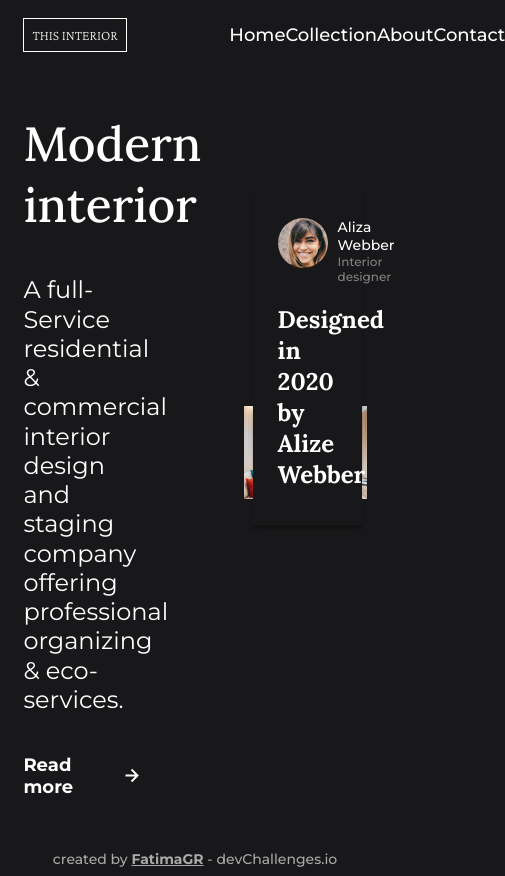
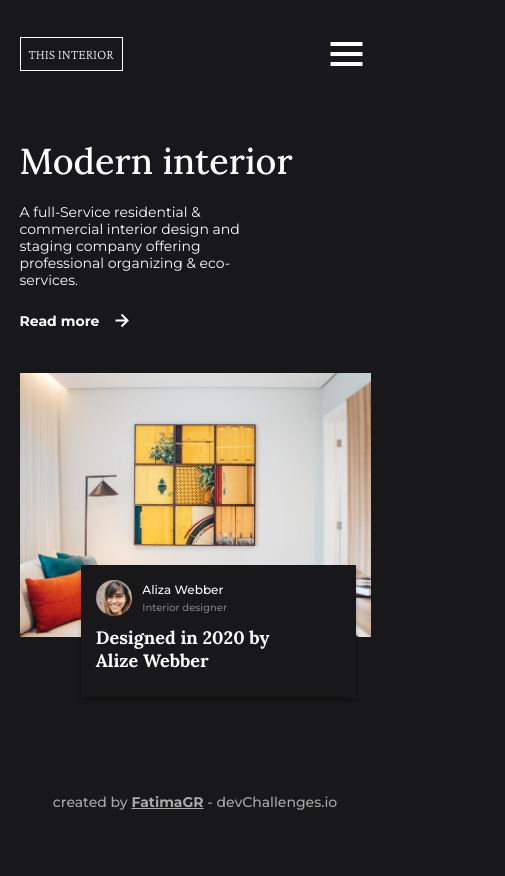
Before and after one commit to FatimaGR/Interior-consultant-solution, a plain HTML site: page index.html in a window 390 px wide. Shown: the whole page, 505 px wide, since content can reach past the window. After the commit the page ends 844 px from the top, so only its background shows below. Drawn offline with nearby package versions, Linux system fonts and the light colour scheme.

Commit message:
Added mobile styles

```diff
--- a/index.html
+++ b/index.html
@@ -16,7 +16,7 @@
     <header>
       <p class="logo">This interior</p>
       <div class="hamburguer">
-        <i class='bx bx-menu'></i>
+        <i class='bx bx-menu bx-lg'></i>
       </div>
       <ul>
         <div class="close">
--- a/styles.css
+++ b/styles.css
@@ -16,6 +16,7 @@ body {
 header{
   display: flex;
   justify-content: space-between;
+  align-items: center;
   width: 100%;
   box-sizing: border-box;
   padding: 10px 0;
@@ -102,7 +103,7 @@ header ul a:hover{
   flex-direction: column;
   gap: 20px;
   padding: 25px;
-  padding-bottom: 35px ;
+  padding-bottom: 35px;
   position: absolute;
   right: 4%;
   bottom: -20%;
@@ -159,3 +160,77 @@ footer a:hover{
 .hamburguer, .close{
   display: none;
 }
+
+@media (max-width: 900px){
+  header ul{
+    gap: 10px;
+    width: auto;
+  }
+  .home{
+    flex-direction: column;
+    gap: 40px;
+    margin-top: 50px;
+    margin-bottom: 150px;
+  }
+  .home .description{
+    max-width: 85%;
+  }
+  .home .images{
+    max-width: 90%;
+  }
+  .author{
+    width: 80%;
+  }
+  .author img{
+    width: 36.59px;
+    height: 36.59px;
+  }
+  .author .name{
+    font-size: 12px;
+  }
+  .author .profession{
+    font-size: 10px;
+  }
+  .author .designed{
+    font-size: 18px;
+    max-width: 210px;
+  }
+}
+@media (max-width: 550px){
+  .hamburguer{
+    display: flex;
+  }
+  body{
+    padding: 5%;
+  }
+  .home{
+    align-items: normal;
+  }
+  .home .description{
+    gap: 20px;
+  }
+  .home .description p{
+    line-height: 17.07px;
+    font-weight: 400;
+    font-size: 14px;
+    max-width: 250px;
+  }
+  .home .description h1{
+    font-size: 36px;
+  }
+  .home .images{
+    max-width: 100%;
+  }
+  .read-more a{
+    font-size: 14px;
+  }
+  .author{
+    gap: 10px;
+    padding: 15px;
+    padding-bottom: 25px;
+    max-width: 70%;
+  }
+  header ul{
+    display: none;
+  }
+}
```
